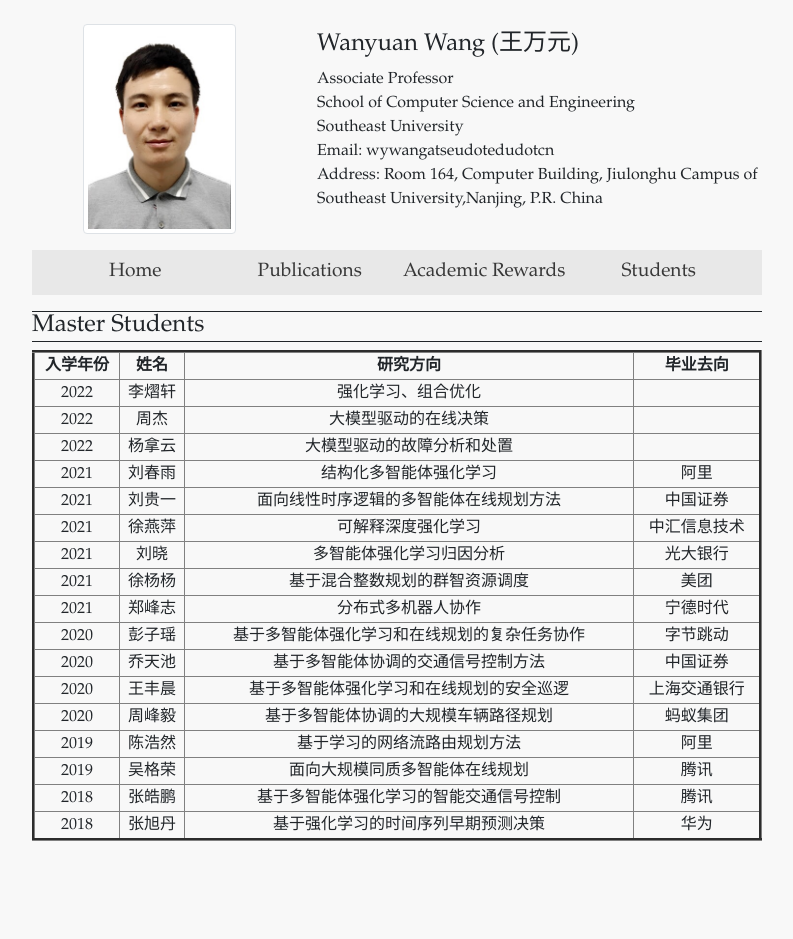
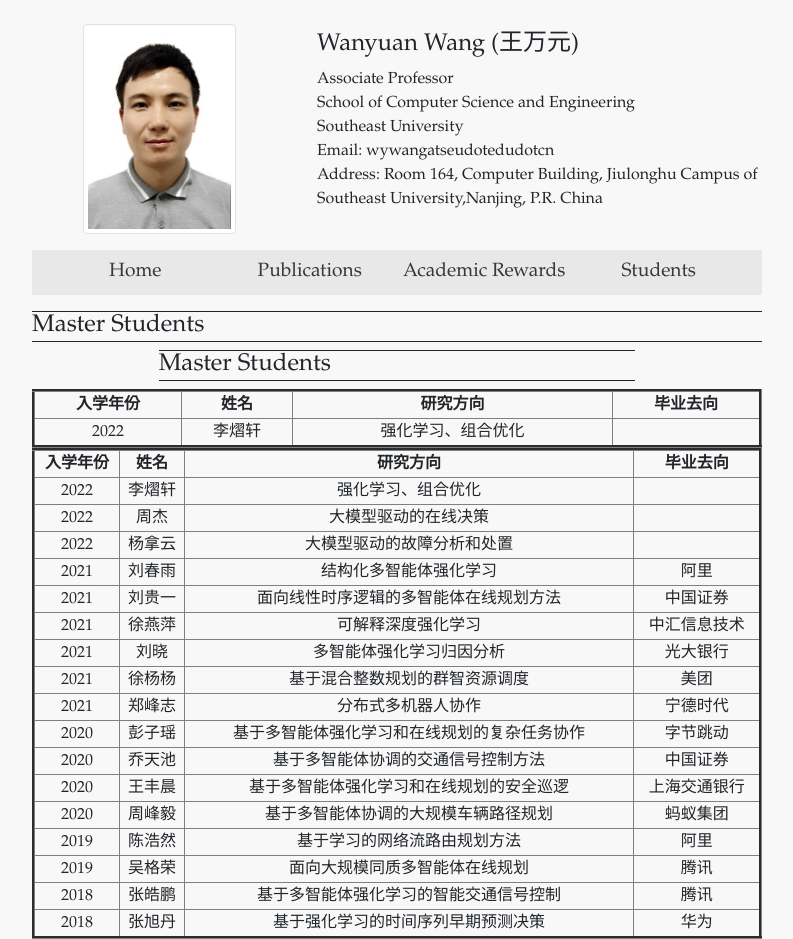
Before and after one commit to wanyuanwang/wanyuanwang.github.io, a Jekyll site: the page built from students.html, in a window 1280 px wide. Shown: the whole page, without its empty margins (243-1036 px from the left). Built offline with Jekyll 4.4.1, drawn with Linux system fonts in a browser that asks for light colours; before the commit the page ends 900 px from its top, so only the background shows below that.

Commit message:
Update students.html

```diff
--- a/students.html
+++ b/students.html
@@ -1,6 +1,24 @@
 ---
 layout: default
 ---
+<div class="row">
+    <div class="col-sm-8 offset-sm-2">
+      <h4 style="border-top:1px solid; border-bottom:1px solid; ">Master Students</h4>
+        <table border="3" width="730px">
+          <tr align="center">
+    	      <th>入学年份</th>
+              <th>姓名</th>
+              <th>研究方向</th>
+              <th>毕业去向</th>
+            </tr>
+          <tr align="center">
+    	      <td>2022</td>
+              <td>李熠轩</td>
+              <td>强化学习、组合优化</td>
+              <td></td>
+          </tr>
+       </div>
+</div>
 <div class="row">
     <div class="col-sm-8 offset-sm-2">
       <h4 style="border-top:1px solid; border-bottom:1px solid; ">Master Students</h4>
```
